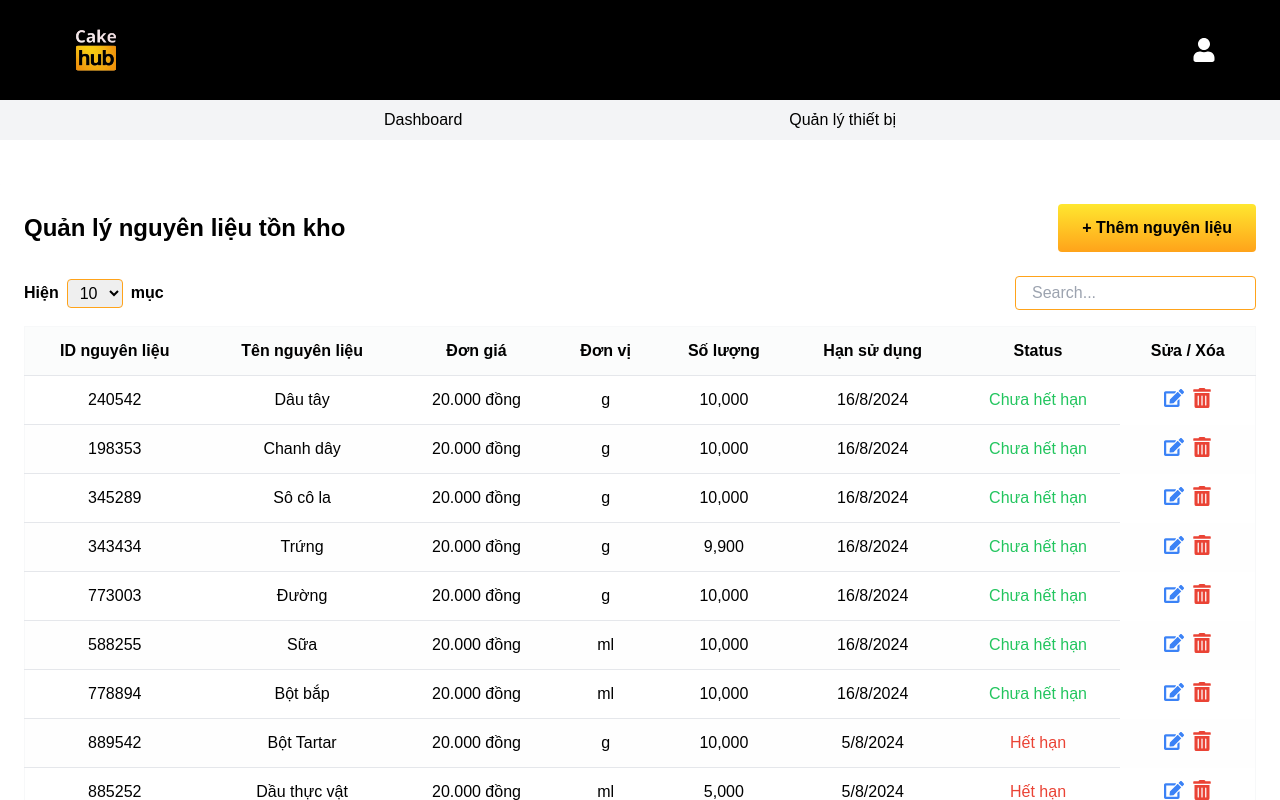
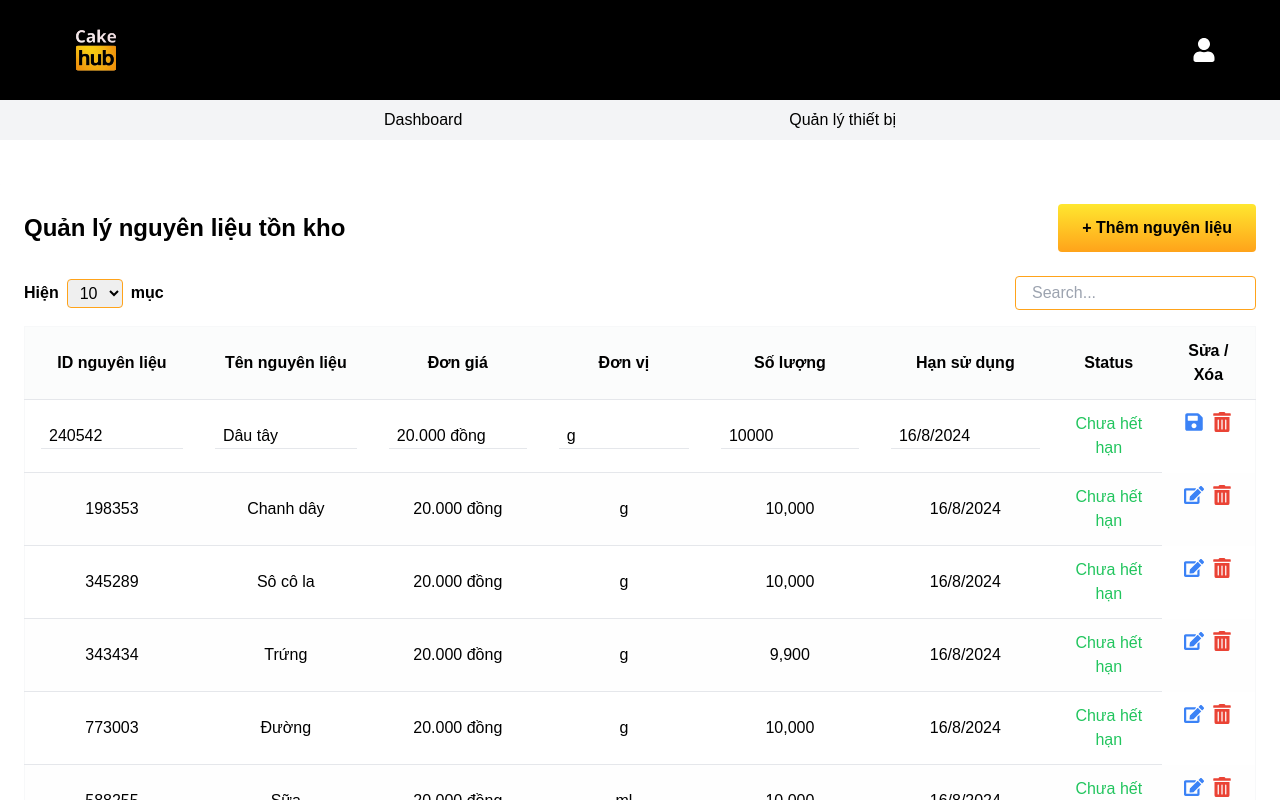
Before and after one commit to pelnuchy/CakeHub, a React (Create React App) app in the folder client/: page /baker/ingredient in a window 1280 px wide. Both pictures are taken after a click on the button 1173 px from the left and 398 px from the top of the page. Shown: the top 800 px of the page. Built offline with nearby package versions, Linux system fonts and the light colour scheme.

Commit message:
fix: expired day realtime update

```diff
--- a/client/src/layouts/Baker/MangeIngredient.tsx
+++ b/client/src/layouts/Baker/MangeIngredient.tsx
@@ -1,5 +1,5 @@
-import React from 'react';
-import { FaEdit, FaTrashAlt } from 'react-icons/fa'; // Import the icons you need
+import React, { useState } from 'react';
+import { FaEdit, FaTrashAlt, FaSave } from 'react-icons/fa'; // Import the icons you need
 import Button from '../../components/Button';
 
 interface Ingredient {
@@ -9,11 +9,11 @@ interface Ingredient {
   unit: string;
   quantity: number;
   expiryDate: string;
-  status: string;
+  status: boolean; // Changed to boolean
   paymentMethod: string;
 }
 
-const ingredients: Ingredient[] = [
+const sampleIngredients: Ingredient[] = [
   {
     id: '240542',
     name: 'Dâu tây',
@@ -21,7 +21,7 @@ const ingredients: Ingredient[] = [
     unit: 'g',
     quantity: 10000,
     expiryDate: '16/8/2024',
-    status: 'Chưa hết hạn',
+    status: true,
     paymentMethod: '',
   },
   {
@@ -31,7 +31,7 @@ const ingredients: Ingredient[] = [
     unit: 'g',
     quantity: 10000,
     expiryDate: '16/8/2024',
-    status: 'Chưa hết hạn',
+    status: true,
     paymentMethod: '',
   },
   {
@@ -41,7 +41,7 @@ const ingredients: Ingredient[] = [
     unit: 'g',
     quantity: 10000,
     expiryDate: '16/8/2024',
-    status: 'Chưa hết hạn',
+    status: true,
     paymentMethod: '',
   },
   {
@@ -51,7 +51,7 @@ const ingredients: Ingredient[] = [
     unit: 'g',
     quantity: 9900,
     expiryDate: '16/8/2024',
-    status: 'Chưa hết hạn',
+    status: true,
     paymentMethod: 'Cash on Delivery',
   },
   {
@@ -61,7 +61,7 @@ const ingredients: Ingredient[] = [
     unit: 'g',
     quantity: 10000,
     expiryDate: '16/8/2024',
-    status: 'Chưa hết hạn',
+    status: true,
     paymentMethod: 'Transfer Bank',
   },
   {
@@ -71,7 +71,7 @@ const ingredients: Ingredient[] = [
     unit: 'ml',
     quantity: 10000,
     expiryDate: '16/8/2024',
-    status: 'Chưa hết hạn',
+    status: true,
     paymentMethod: 'Transfer Bank',
   },
   {
@@ -81,7 +81,7 @@ const ingredients: Ingredient[] = [
     unit: 'ml',
     quantity: 10000,
     expiryDate: '16/8/2024',
-    status: 'Chưa hết hạn',
+    status: true,
     paymentMethod: 'Transfer Bank',
   },
   {
@@ -91,7 +91,7 @@ const ingredients: Ingredient[] = [
     unit: 'g',
     quantity: 10000,
     expiryDate: '5/8/2024',
-    status: 'Hết hạn',
+    status: false,
     paymentMethod: 'Transfer Bank',
   },
   {
@@ -101,17 +101,66 @@ const ingredients: Ingredient[] = [
     unit: 'ml',
     quantity: 5000,
     expiryDate: '5/8/2024',
-    status: 'Hết hạn',
+    status: false,
     paymentMethod: 'Transfer Bank',
   },
 ];
 
 const InventoryTable: React.FC = () => {
+  const [ingredients, setIngredients] = useState<Ingredient[]>(sampleIngredients);
+  const [isEditing, setIsEditing] = useState<string | null>(null);
+
+  const handleEdit = (id: string) => {
+    setIsEditing(id);
+  };
+
+  const handleDelete = (id: string) => {
+    setIngredients(ingredients.filter((ingredient) => ingredient.id !== id));
+  };
+
+  const handleAdd = () => {
+    const newIngredient: Ingredient = {
+      id: '0',
+      name: 'New Ingredient',
+      price: '0 đồng',
+      unit: 'g',
+      quantity: 0,
+      expiryDate: '',
+      status: true, // New ingredient status
+      paymentMethod: '',
+    };
+    setIngredients([newIngredient, ...ingredients]);
+  };
+
+  const handleSave = (id: string) => {
+    setIsEditing(null);
+  };
+
+  const handleChange = (id: string, field: string, value: string | number) => {
+    if (field === 'expiryDate') {
+      const today = new Date();
+      const expiryDate = new Date(value as string);
+      const isExpired = expiryDate < today;
+
+      setIngredients(
+        ingredients.map((ingredient) =>
+          ingredient.id === id
+            ? { ...ingredient, expiryDate: value as string, status: !isExpired } // Update status based on expiryDate
+            : ingredient,
+        ),
+      );
+    } else {
+      setIngredients(
+        ingredients.map((ingredient) => (ingredient.id === id ? { ...ingredient, [field]: value } : ingredient)),
+      );
+    }
+  };
+
   return (
     <div className="rounded-lg bg-white p-6 shadow-lg">
       <div className="mb-6 flex items-center justify-between">
         <h1 className="text-2xl font-bold">Quản lý nguyên liệu tồn kho</h1>
-        <Button>+ Thêm nguyên liệu</Button>
+        <Button onClick={handleAdd}>+ Thêm nguyên liệu</Button>
       </div>
       <div className="mb-4 flex items-center justify-between">
         <div className="flex items-center space-x-2">
@@ -151,22 +200,103 @@ const InventoryTable: React.FC = () => {
           <tbody>
             {ingredients.map((ingredient) => (
               <tr key={ingredient.id} className="odd:bg-white even:bg-gray-50">
-                <td className="border-b px-4 py-3 text-center">{ingredient.id}</td>
-                <td className="border-b px-4 py-3 text-center">{ingredient.name}</td>
-                <td className="border-b px-4 py-3 text-center">{ingredient.price}</td>
-                <td className="border-b px-4 py-3 text-center">{ingredient.unit}</td>
-                <td className="border-b px-4 py-3 text-center">{ingredient.quantity.toLocaleString()}</td>
-                <td className="border-b px-4 py-3 text-center">{ingredient.expiryDate}</td>
+                <td className="border-b px-4 py-3 text-center">
+                  {isEditing === ingredient.id ? (
+                    <input
+                      type="text"
+                      value={ingredient.id}
+                      onChange={(e) => handleChange(ingredient.id, 'id', e.target.value)}
+                      className="w-full border-b px-2"
+                    />
+                  ) : (
+                    ingredient.id
+                  )}
+                </td>
+                <td className="border-b px-4 py-3 text-center">
+                  {isEditing === ingredient.id ? (
+                    <input
+                      type="text"
+                      value={ingredient.name}
+                      onChange={(e) => handleChange(ingredient.id, 'name', e.target.value)}
+                      className="w-full border-b px-2"
+                    />
+                  ) : (
+                    ingredient.name
+                  )}
+                </td>
+                <td className="border-b px-4 py-3 text-center">
+                  {isEditing === ingredient.id ? (
+                    <input
+                      type="text"
+                      value={ingredient.price}
+                      onChange={(e) => handleChange(ingredient.id, 'price', e.target.value)}
+                      className="w-full border-b px-2"
+                    />
+                  ) : (
+                    ingredient.price
+                  )}
+                </td>
+                <td className="border-b px-4 py-3 text-center">
+                  {isEditing === ingredient.id ? (
+                    <input
+                      type="text"
+                      value={ingredient.unit}
+                      onChange={(e) => handleChange(ingredient.id, 'unit', e.target.value)}
+                      className="w-full border-b px-2"
+                    />
+                  ) : (
+                    ingredient.unit
+                  )}
+                </td>
+                <td className="border-b px-4 py-3 text-center">
+                  {isEditing === ingredient.id ? (
+                    <input
+                      type="number"
+                      value={ingredient.quantity}
+                      onChange={(e) => handleChange(ingredient.id, 'quantity', Number(e.target.value))}
+                      className="w-full border-b px-2"
+                    />
+                  ) : (
+                    ingredient.quantity.toLocaleString()
+                  )}
+                </td>
+                <td className="border-b px-4 py-3 text-center">
+                  {isEditing === ingredient.id ? (
+                    <input
+                      type="text"
+                      value={ingredient.expiryDate}
+                      onChange={(e) => handleChange(ingredient.id, 'expiryDate', e.target.value)}
+                      className="w-full border-b px-2"
+                    />
+                  ) : (
+                    ingredient.expiryDate
+                  )}
+                </td>
                 <td
-                  className={`border-b px-4 py-3 text-center ${ingredient.status === 'Chưa hết hạn' ? 'text-green-500' : 'text-red-500'}`}
+                  className={`border-b px-4 py-3 text-center ${ingredient.status ? 'text-green-500' : 'text-red-500'}`}
                 >
-                  {ingredient.status}
+                  {ingredient.status ? 'Chưa hết hạn' : 'Hết hạn'}
                 </td>
                 <td className="flex justify-center space-x-2 px-4 py-3 text-center">
-                  <button className="text-blue-500 transition duration-300 hover:text-blue-700">
-                    <FaEdit className="h-5 w-5" />
-                  </button>
-                  <button className="text-red-500 transition duration-300 hover:text-red-700">
+                  {isEditing === ingredient.id ? (
+                    <button
+                      onClick={() => handleSave(ingredient.id)}
+                      className="text-blue-500 transition duration-300 hover:text-blue-700"
+                    >
+                      <FaSave className="h-5 w-5" />
+                    </button>
+                  ) : (
+                    <button
+                      onClick={() => handleEdit(ingredient.id)}
+                      className="text-blue-500 transition duration-300 hover:text-blue-700"
+                    >
+                      <FaEdit className="h-5 w-5" />
+                    </button>
+                  )}
+                  <button
+                    onClick={() => handleDelete(ingredient.id)}
+                    className="text-red-500 transition duration-300 hover:text-red-700"
+                  >
                     <FaTrashAlt className="h-5 w-5" />
                   </button>
                 </td>
```
